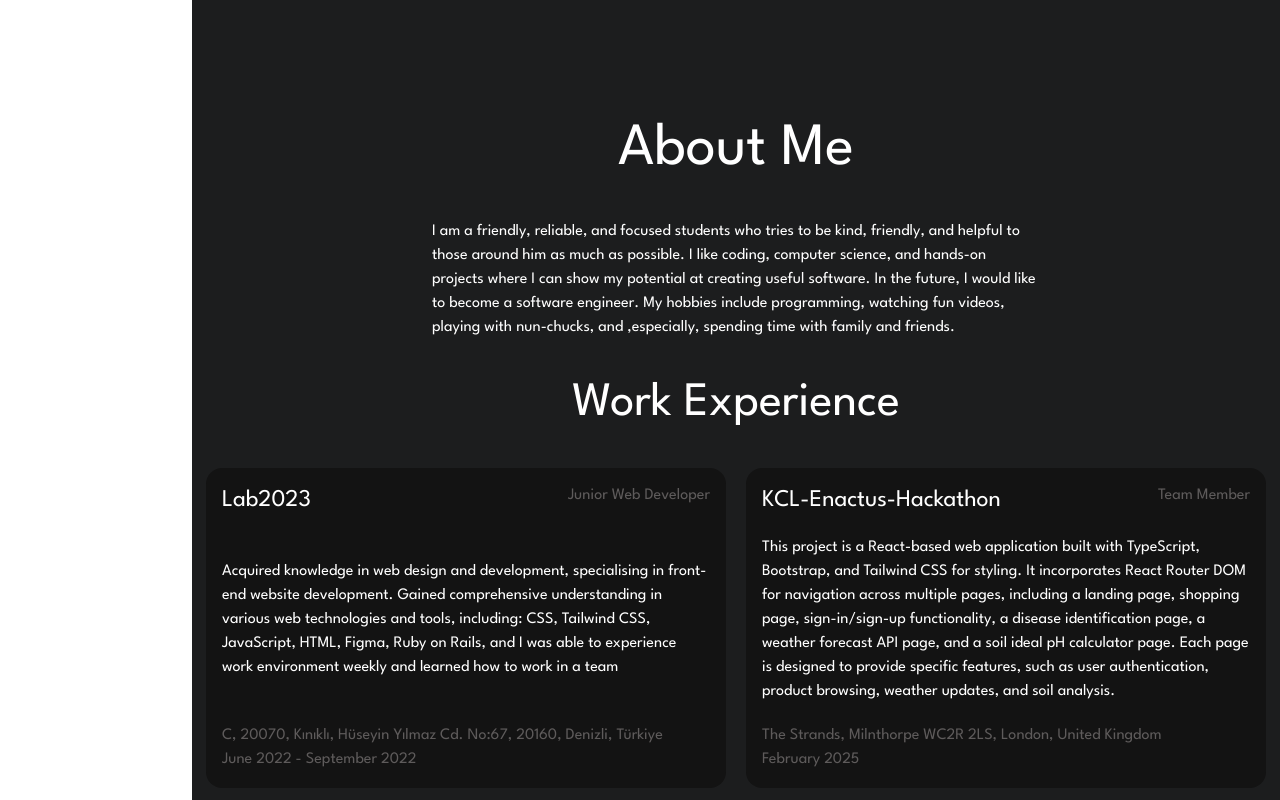
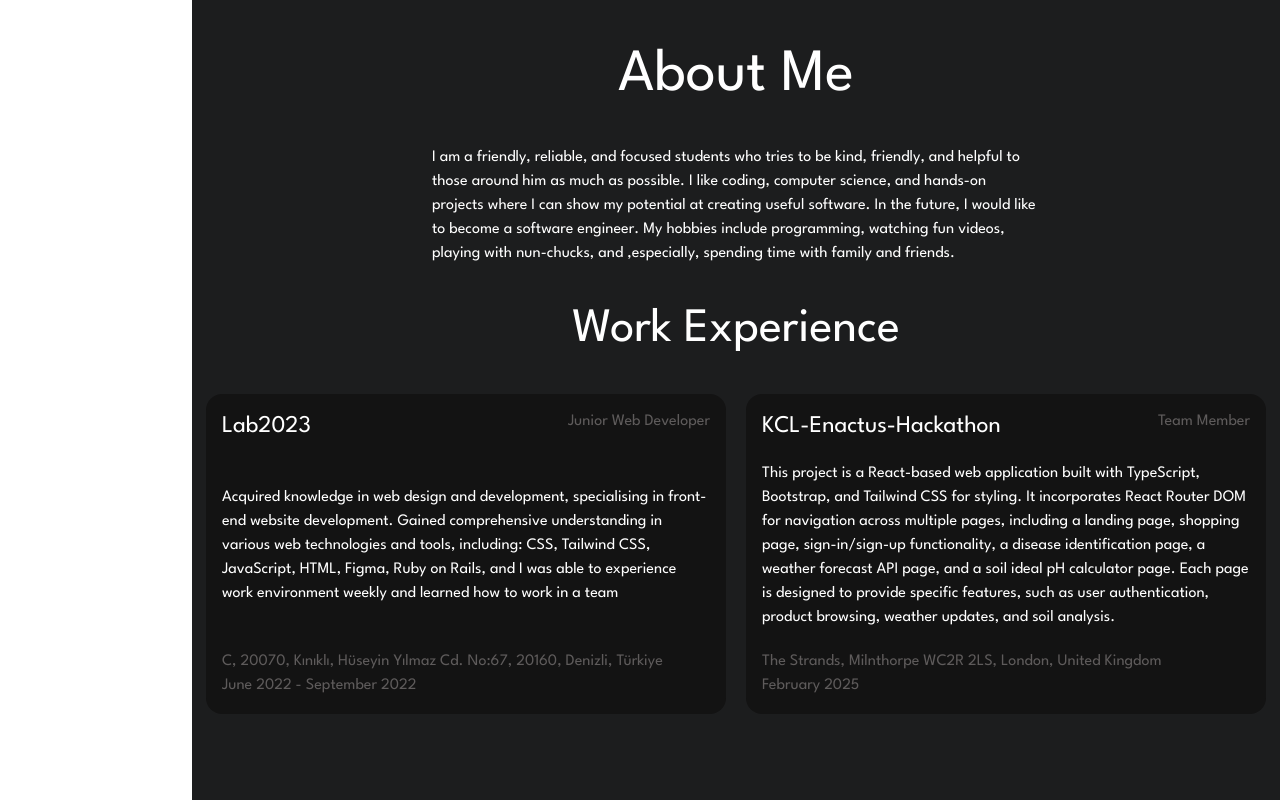
Before and after one commit to TalipTun/Portfolio, a React (Vite) app in the folder portfolio/: page / in a window 1280 px wide. Shown: the part 1600-2400 px from the top of the page. Built offline with nearby package versions, Linux system fonts and the light colour scheme.

Commit message:
fixed about page design issues

```diff
--- a/portfolio/src/pages/about.tsx
+++ b/portfolio/src/pages/about.tsx
@@ -26,8 +26,8 @@ const props: AboutProps[] = [
 function About() {
     return (
       <>
-        <div id="About" className="pt-30 w-full h-screen bg-[#1c1d1e] text-white">
-          <div className="w-full  text-center">
+        <div id="About" className="pt-10 w-full min-h-screen bg-[#1c1d1e] text-white flex flex-col justify-center items-center">
+          <div className="w-full text-center">
               <h1 className="text-6xl mb-10">About Me</h1>
           </div>
           <div id="about" className="w-full flex flex-col justify-center items-center">
@@ -36,7 +36,7 @@ function About() {
           <div className="w-full text-center">
               <h1 className="text-5xl mb-10">Work Experience</h1>
           </div>
-          <div id="Experience" className="flex flex-row flex-wrap content-start justify-center gap-5 w-full bg-[#1c1d1e] h-screen">
+          <div id="Experience" className="flex flex-row flex-wrap content-start justify-center gap-5 w-full bg-[#1c1d1e] pb-20">
             {props.map((props) => (
                 <div className="w-130 min-h-80 bg-[#131313] rounded-2xl flex flex-col justify-between p-4 gap-4">
                   <div className="flex flex-row justify-between">
```
